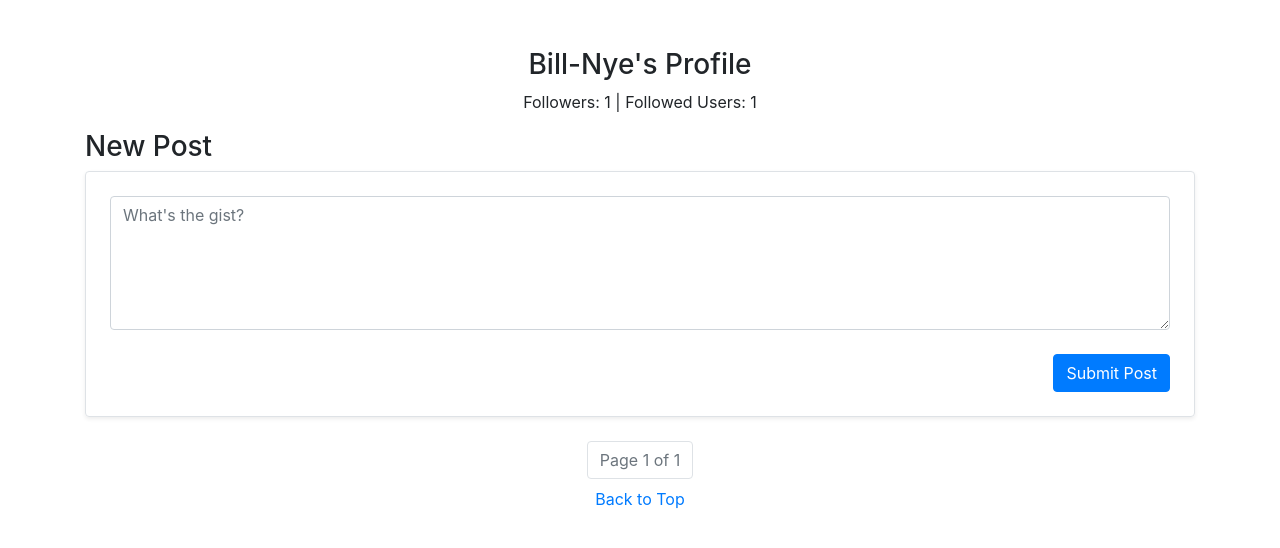
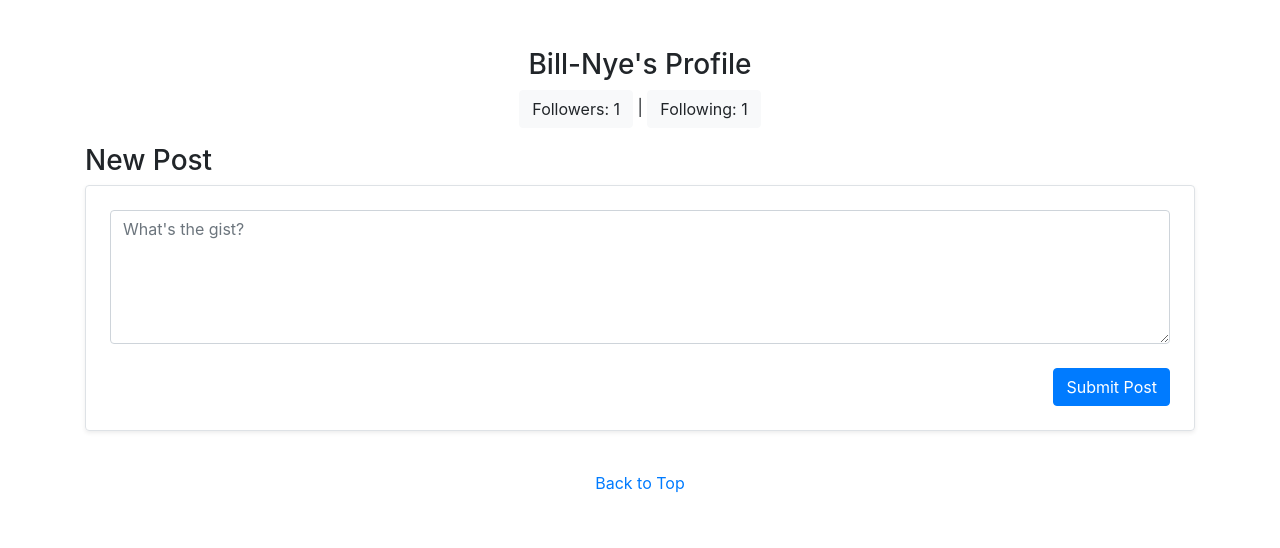
Before and after one commit to sflems/led-board-manager, a Django app: a page that uses network/templates/network/index.html in a window 1280 px wide. Shown: the part 56-604 px from the top of the page. Run offline with Django 3.2, Linux system fonts and the light colour scheme; a user stored in the database is signed in; data comes from the database, SQL or seed files in the repository; both versions use the stored data as it was after the commit; some libraries are stand-ins or nearby versions.

Commit message:
Profiles Now Have Follower/Followee Lists AJAXed
Final?!

```diff
--- a/network/static/network/network.js
+++ b/network/static/network/network.js
@@ -14,21 +14,57 @@ document.addEventListener('DOMContentLoaded', function() {
 		return false;
 	});
 
+	document.querySelector("#followers-btn").addEventListener('click', function() {
+		if (document.querySelector("#profile-followers").style.display == "none") {
+			document.querySelector("#profile-followers").style.display = "block";
+			document.querySelector("#profile-following").style.display = "none";
+		} else {
+			document.querySelector("#profile-followers").style.display = "none";
+		};
+	});
+	document.querySelector("#following-btn").addEventListener('click', function() {
+		if (document.querySelector("#profile-following").style.display == "none") {
+			document.querySelector("#profile-following").style.display = "block";
+			document.querySelector("#profile-followers").style.display = "none";
+		} else {
+			document.querySelector("#profile-following").style.display = "none";
+		};
+	});
+
+	let hide_buttons = document.querySelectorAll('button#hide');
+	hide_buttons.forEach(button => {
+		button.addEventListener('click', function() {
+			this.parentElement.parentElement.style.display = "none";
+		});
+	});
+
+	let follow_buttons = document.querySelectorAll('button.follow');
+	follow_buttons.forEach(button => {
+		button.addEventListener('click', function() {
+			follow_user(this.dataset.user);
+			return false;
+		});
+	});
+
+	let profile_buttons = document.querySelectorAll('p.profile');
+	profile_buttons.forEach(element => {
+		element.addEventListener('click', function() {
+			location.href = '/profile/' + element.textContent;
+		});
+	});
+
     let posts_list = document.querySelectorAll('.post');
     posts_list.forEach(post => {
 	    post.querySelector('#post-content').addEventListener('click', function() {
 		    post.querySelector('#post-content').classList.toggle("truncate");
 	    });
+		post.querySelector('#profile-button').addEventListener('click', function() {
+		    location.href = '/profile/' + this.dataset.username;
+	    });
 	    post.querySelector('#like-form').onsubmit = () => {
 	    	like_post(`${post.id}`);
 			return false;
 	    };
-		if (post.querySelector('button.follow') != null) {
-			post.querySelector('button.follow').addEventListener('click', function() {
-				follow_user(this.dataset.user);
-				return false;
-			});
-		};
 		if (post.querySelector('small#edit-post') != null) {
 			post.querySelector('small#edit-post').addEventListener('click', function() {
 				edit_post(`${post.id}`);
@@ -99,6 +135,9 @@ function compose_post() {
 					</button>
 				</div>
 			`;
+			if (document.querySelector('h5.no-posts') != null) {
+				document.querySelector('h5.no-posts').style.display = "none";
+			};
 			document.querySelector('#like-form').onsubmit = () => {
 				like_post(response.post);
 				return false;
@@ -185,10 +224,11 @@ function save_post(post_id) {
 		console.log(result);
 
 		if (result.changed == true) {
-			document.getElementById(post_id).querySelector('#edit-form').outerHTML = `
-				<p id="post-content" class="col mb-2 lead truncate">${content}</p>
+			post = document.getElementById(post_id);
+			post.querySelector('#edit-form').outerHTML = `
+				<p id="post-content" class="col mb-2 lead">${content}</p>
 			`;
-			document.getElementById(post_id).querySelector('small').style.display = "block";
+			post.querySelector('small').style.display = "block";
 			document.querySelector('#message').innerHTML = `
 				<div class="alert alert-success alert-dismissible fade show">
 					<strong>Success!</strong> ${result.message}.
@@ -222,12 +262,24 @@ function follow_user(username) {
 			buttons.forEach(button => {
 				button.innerHTML = "Follow";
 			});
+			if (document.getElementById('following-btn') != null) {
+				element = document.getElementById('following-btn');
+				count = element.dataset.followingCount--;
+				count--;
+				element.innerHTML = `Following: ${count}`;
+			};
 
 		//else button = follow
 		} else {
 			buttons.forEach(button => {
 				button.innerHTML = "Unfollow";
 			});
+			if (document.getElementById('following-btn') != null) {
+				element = document.getElementById('following-btn');
+				count = element.dataset.followingCount++;
+				count++;
+				element.innerHTML = `Following: ${count}`;
+			};
 		};
 	});
 }
--- a/network/static/network/styles.css
+++ b/network/static/network/styles.css
@@ -4,3 +4,13 @@
 	-webkit-box-orient: vertical;
 	-webkit-line-clamp: 5;
 }
+
+.btn-link:focus {
+	box-shadow: none!important;
+}
+
+.btn-light:focus {
+  border-color: #f8f9fa!important;
+  background-color: #f8f9fa!important;
+  box-shadow: none!important;
+}
--- a/network/templates/network/index.html
+++ b/network/templates/network/index.html
@@ -4,6 +4,14 @@
 
 {% block body %}
 	<div id="message">{{ message }}</div>
+	{% if error %}
+		<div class="alert alert-danger alert-dismissible fade show">
+			<strong>Heads up!</strong> {{ error }}
+			<button type="button" class="close" data-dismiss="alert" aria-label="Close">
+				<span aria-hidden="true">&times;</span>
+			</button>
+		</div>
+	{% endif %}
 
 	<div id="profile-view">
 		{% block profile %}
@@ -27,10 +35,17 @@
 	<br>
 	<div id="posts-view">
 		<div class="posts-list">
+
+
+			{% for post in page_obj %}
 				{% include "network/posts.html"%}
+			{% empty %}
+			{% endfor %}
+
 		</div>
 	</div>
 
+	{% if page_obj.paginator.num_pages > 1 %}
 		<div class="page-nav row justify-content-center">
 			<nav class="" aria-label="Page navigation">
 				<ul class="pagination nav nav-fill">
@@ -48,7 +63,8 @@
 				</ul>
 			</nav>
 		</div>
-	<div class="page-nav row m-2 justify-content-center">
+	{% endif %}
+	<div class="page-nav row m-2 p-2 justify-content-center">
 		<a href="#">Back to Top</a>
 	</div>
 {% endblock body %}
--- a/network/templates/network/posts.html
+++ b/network/templates/network/posts.html
@@ -1,11 +1,5 @@
 {% block posts %}
 
-	{% if error %}
-		{{ error }}
-	{% endif %}
-
-	{% if not post %}
-		{% for post in page_obj %}
 	<div class="row no-gutters border rounded overflow-hidden mb-4 p-4 shadow-sm max-h-250 position-relative">
 		<div id="{{ post.id }}" data-user="{{ post.author }}" class="post col">
 			<div class="row m-0">
@@ -28,15 +22,15 @@
 								<button href="#" id="like-post" class="btn btn-primary mt-2 mb-0">Like Post</button>
 							{% endif %}
 						</form>
-							{% else %}
-								<a class="btn btn-light mt-2 mb-0" href="{% url 'login' %}?next={{request.path}}">Log in to like this article.</a><br>
 					{% endif %}
 				</div>
 				<div class="col-sm-6 text-right">
 					{% if request.user == post.author %}
-								<small id="edit-post" data-post_id="{{ post.id }}"class="text-right"><a href="#{{ post.id }}">Edit Post</a></small>
+						<small id="edit-post" data-post_id="{{ post.id }}"class="row mr-3 mb-2 justify-content-end"><a href="#{{ post.id }}">Edit Post</a></small>
 					{% endif %}
-							<h4 class="ml-3 font-weight-light text-right">- {{ post.author }}</h4>
+					<button id="profile-button" class="btn btn-light" data-username="{{ post.author }}">
+						<h4 class="font-weight-light">- {{ post.author }}</h4>
+					</button>
 					<div class="row mt-1 ml-0">
 						{% if request.user != post.author %}
 							<span class="col m-0 text-right">
@@ -50,7 +44,7 @@
 							</span>
 						{% endif %}
 					</div>
-							<p class="mb-0 text-muted font-weight-light text-right">
+					<p class="date mb-0 text-muted font-weight-light text-right">
 						{% if post.timestamp == post.modified %}
 							Created: {{ post.timestamp }}
 						{% else %}
@@ -61,64 +55,5 @@
 			</div>
 		</div>
 	</div>
-		{% endfor %}
-	{% else %}
-		<div class="row no-gutters border rounded overflow-hidden mb-4 p-4 shadow-sm max-h-250 position-relative">
-				<div id="{{ post.id }}" data-user="{{ post.author }}" class="post col">
-					<div class="row m-0">
-						<p id="post-content" class="col mb-2 lead truncate">{{ post.content.strip|linebreaksbr }}</p>
-					</div>
-					<div class="row m-0">
-						<div class="col-sm-6">
-							<p class="like-count ml-3 mt-4 mb-0 text-muted">
-								{% if post.like_count == 1 %}
-									1 Like
-								{% else %}
-									{{ post.like_count }} Likes
-								{% endif %}
-							</p>
-							{% if user.is_authenticated %}
-								<form id="like-form">
-									{% if user in post.likes.all %}
-										<button href="#" id="like-post" class="btn btn-danger mt-2 ml-n2 mb-0">Unlike Post</button>
-									{% else %}
-										<button href="#" id="like-post" class="btn btn-primary mt-2 mb-0">Like Post</button>
-									{% endif %}
-								</form>
-							{% else %}
-								<a class="btn btn-light mt-2 mb-0" href="{% url 'login' %}?next={{request.path}}">Log in to like this article.</a><br>
-							{% endif %}
-						</div>
-						<div class="col-sm-6 text-right">
-							{% if request.user == post.author %}
-								<small id="edit-post" data-post_id="{{ post.id }}"class="text-right"><a href="#{{ post.id }}">Edit Post</a></small>
-							{% endif %}
-							<h4 class="ml-3 font-weight-light text-right">- {{ post.author }}</h4>
-							<div class="row mt-1 ml-0">
-								{% if request.user != post.author %}
-									<span class="col m-0 text-right">
-										<button href="#" class="btn follow btn-primary float-right mb-2"  data-user="{{ post.author }}">
-											{% if not post.author in request.user.following_list.first.followed_users.all %}
-												Follow
-											{% else %}
-												Unfollow
-											{% endif %}
-										</button>
-									</span>
-								{% endif %}
-							</div>
-							<p class="mb-0 text-muted font-weight-light text-right">
-								{% if post.timestamp == post.modified %}
-									Created: {{ post.timestamp }}
-								{% else %}
-									Last changed: {{ post.modified }}
-								{% endif %}
-							</p>
-						</div>
-					</div>
-				</div>
-			</div>
-	{% endif %}
-
 
 {% endblock posts %}
--- a/network/templates/network/profile.html
+++ b/network/templates/network/profile.html
@@ -3,13 +3,55 @@
 {% block profile %}
 
 {% if user.is_authenticated %}
-	<div class="row m-0 justify-content-center">
-		<h3>{{ profile.username }}'s Profile</h3>
+	<div id="profile-head">
+		<div id="" class="row m-0 justify-content-center">
+			<h3>{{ profile.username }}'s Profile</h3>
+		</div>
+		<div class="row m-0 justify-content-center">
+			<p>
+				<button id="followers-btn" class="btn btn-light">Followers: {{ profile.follower.count }}</button> | <button id="following-btn" class="btn btn-light" data-following-count="{{ following.count }}">Following: {{ following.count }}</button>
+			</p>
+		</div>
 	</div>
-	<div class="row m-0 justify-content-center">
-		<p>
-			Followers: {{ profile.follower.count }} | Followed Users: {{ following.count }}
-		</p>
+
+	<div id="profile-followers" class="mb-2" style="display:none;">
+		<div class="row m-0 justify-content-center">
+			<h4>Followers</h4><button id="hide" class="mb-1 btn btn-link btn-sm">(hide)</button>
+		</div>
+		{% for follower in profile.follower.all %}
+			<div class="row m-0 pb-2 justify-content-center">
+
+				<p class="profile col-2">{{ follower.user.username }}</p>
+				<div class="col-2">
+					<button href="#" class="btn follow btn-primary btn-sm float-right ml-4 mt-n1"  data-user="{{ follower.user.username }}">
+						{% if not follower.user.username in request.user.following_list.first.followed_users.all %}
+							Follow
+						{% else %}
+							Unfollow
+						{% endif %}
+					</button>
+				</div>
+			</div>
+		{% empty %}
+		{% endfor %}
+	</div>
+
+	<div id="profile-following" style="display:none;">
+		<div class="row m-0 justify-content-center">
+			<h4>Following</h4><button id="hide" class="mb-1 btn btn-link btn-sm">(hide)</button>
+		</div>
+		{% for followee in following %}
+			<div class="row m-0 mb-2 justify-content-center">
+				<p class="profile col-2">{{ followee.username }}</p>
+				<div class="col-2">
+					<button href="#" class="btn follow btn-primary btn-sm float-right ml-4 mt-n1"  data-user="{{ followee.username }}">
+						Unfollow
+					</button>
+				</div>
+			</div>
+		{% empty %}
+
+		{% endfor %}
 	</div>
 {% else %}
 	<button class="btn btn-sm btn-dark" onclick="location.href='{% url 'login' %}';">Log In</button>
--- a/network/urls.py
+++ b/network/urls.py
@@ -11,7 +11,6 @@ urlpatterns = [
 
     # API Routes
     path("following", views.following, name="following"),
-    path("following/<str:username>", views.profile, name="follow_user"),
     path("profile/<str:username>", views.profile, name="profile"),
     path("posts/create", views.CreatePost, name="create_post"),
     path("posts/<int:post_id>", views.UpdatePost, name="like_post"),
--- a/network/views.py
+++ b/network/views.py
@@ -3,6 +3,8 @@ from django.contrib.auth.decorators import login_required
 from django.views.decorators.csrf import csrf_exempt
 
 import json
+from django.utils import timezone
+import datetime
 from django.http import JsonResponse
 from django.shortcuts import HttpResponse, HttpResponseRedirect, render
 from django.template.response import TemplateResponse
@@ -35,6 +37,9 @@ def profile(request, username):
             if FollowingList.objects.get(user=profile).followed_users.all() != []:
                 following = FollowingList.objects.get(user=profile).followed_users.all()
         except EmptyResultSet:
+            following = []
+        except FollowingList.DoesNotExist:
+            newlist = FollowingList.objects.create(user=profile)
             following = []
 
         posts = Post.objects.filter(author=profile)
@@ -87,13 +92,17 @@ def following(request):
         try:
             if FollowingList.objects.get(user=request.user) != []:
                 following = FollowingList.objects.get(user=request.user).followed_users.all()
-                posts = Post.objects.filter(author__in=following).order_by("-timestamp")
-                paginator = Paginator(posts, 3)
-                page_number = request.GET.get('page')
-                page_obj = paginator.get_page(page_number)
-
-                # Return paginated results.
-                return render(request, "network/index.html", {'page_obj': page_obj})
+                if Post.objects.filter(author__in=following).count() > 0:
+                    posts = Post.objects.filter(author__in=following).order_by("-timestamp")
+                    paginator = Paginator(posts, 10)
+                    page_number = request.GET.get('page')
+                    page_obj = paginator.get_page(page_number)
+                    # Return paginated results.
+                    return render(request, "network/index.html", {'page_obj': page_obj})
+                else:
+                    return TemplateResponse(request, "network/index.html", {
+                        "error": "No posts to display.",
+                    })
 
         # If no following list exists or no followed users in list exceptions
         except FollowingList.DoesNotExist:
@@ -186,6 +195,7 @@ def UpdatePost(request, post_id):
                     "message": "Post content changed successfully.",
                     "changed": True,
                     "post_id": post.id,
+                    "modified": post.modified.astimezone().strftime("%b %d %Y, %I:%M %p").replace("PM", "p.m.").replace("AM","a.m."),
                 }, status=202)
         else:
             return JsonResponse({
```
Also changed, not shown: network/templates/network/posts2.html (deleted, +0 -54 lines), db.sqlite3. Lines whose indentation alone changed are shown as unchanged.
